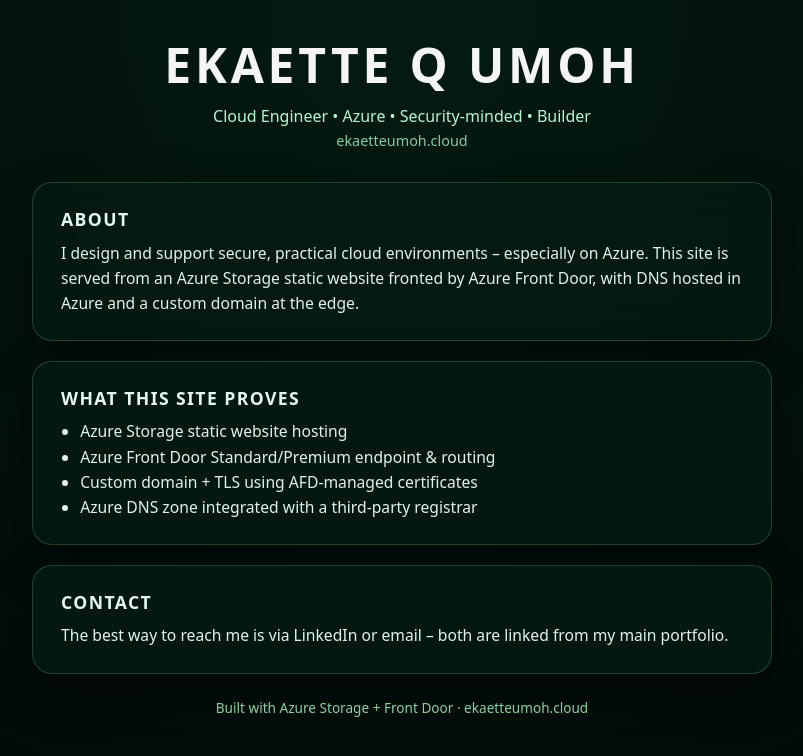
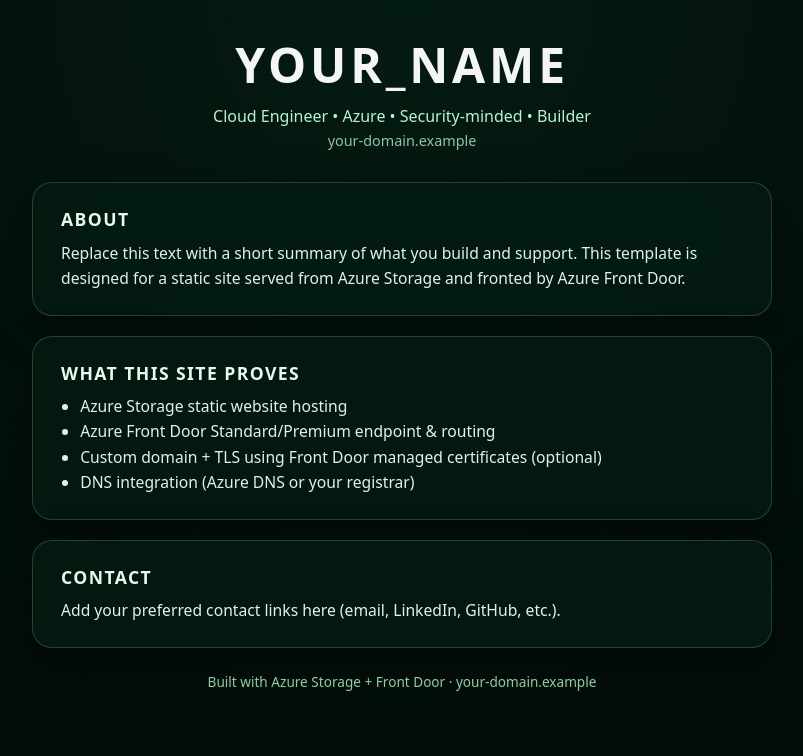
Before and after one commit to ekaumoh/my_cloud_solutions, a plain HTML site: page ekaette-static-frontdoor-kit/src/index.html in a window 1280 px wide. Shown: the whole page, without its empty margins (238-1041 px from the left). Drawn offline with Linux system fonts and the light colour scheme.

Commit message:
updated files

```diff
--- a/ekaette-static-frontdoor-kit/src/index.html
+++ b/ekaette-static-frontdoor-kit/src/index.html
@@ -2,24 +2,23 @@
 <html lang="en">
 <head>
   <meta charset="UTF-8" />
-  <title>Ekaette Q Umoh – Cloud Engineer</title>
+  <title>YOUR_NAME – Cloud Engineer</title>
   <meta name="viewport" content="width=device-width, initial-scale=1.0" />
   <link rel="stylesheet" href="styles.css" />
 </head>
 <body>
   <main class="page">
     <header class="hero">
-      <h1>Ekaette Q Umoh</h1>
-      <p class="tagline">Cloud Engineer • Azure • Security‑minded • Builder</p>
-      <p class="domain">ekaetteumoh.cloud</p>
+      <h1>YOUR_NAME</h1>
+      <p class="tagline">Cloud Engineer • Azure • Security-minded • Builder</p>
+      <p class="domain">your-domain.example</p>
     </header>
 
     <section class="card">
       <h2>About</h2>
       <p>
-        I design and support secure, practical cloud environments – especially on Azure.
-        This site is served from an Azure Storage static website fronted by Azure Front Door,
-        with DNS hosted in Azure and a custom domain at the edge.
+        Replace this text with a short summary of what you build and support.
+        This template is designed for a static site served from Azure Storage and fronted by Azure Front Door.
       </p>
     </section>
 
@@ -28,20 +27,20 @@
       <ul>
         <li>Azure Storage static website hosting</li>
         <li>Azure Front Door Standard/Premium endpoint &amp; routing</li>
-        <li>Custom domain + TLS using AFD‑managed certificates</li>
-        <li>Azure DNS zone integrated with a third‑party registrar</li>
+        <li>Custom domain + TLS using Front Door managed certificates (optional)</li>
+        <li>DNS integration (Azure DNS or your registrar)</li>
       </ul>
     </section>
 
     <section class="card">
       <h2>Contact</h2>
       <p>
-        The best way to reach me is via LinkedIn or email – both are linked from my main portfolio.
+        Add your preferred contact links here (email, LinkedIn, GitHub, etc.).
       </p>
     </section>
 
     <footer class="footer">
-      <p>Built with Azure Storage + Front Door · ekaetteumoh.cloud</p>
+      <p>Built with Azure Storage + Front Door · your-domain.example</p>
     </footer>
   </main>
 
--- a/ekaette-static-frontdoor-kit/src/script.js
+++ b/ekaette-static-frontdoor-kit/src/script.js
@@ -1,3 +1,3 @@
 // Placeholder for future enhancements.
 // For now this file just proves JS can be served from the static site + CDN.
-console.log("ekaetteumoh.cloud static site loaded via Azure Front Door.");
+console.log("Static site template loaded via Azure Front Door.");
```
